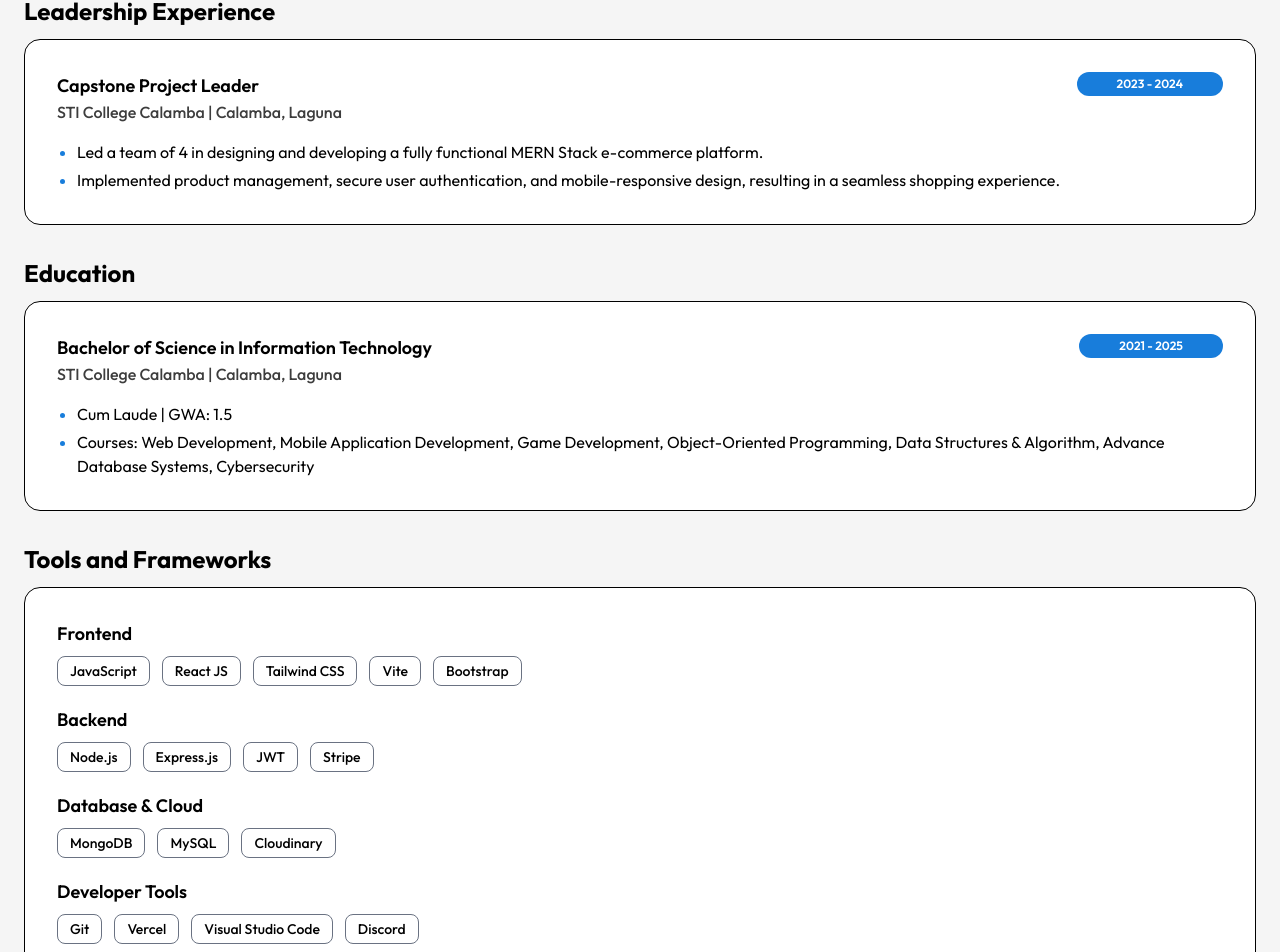
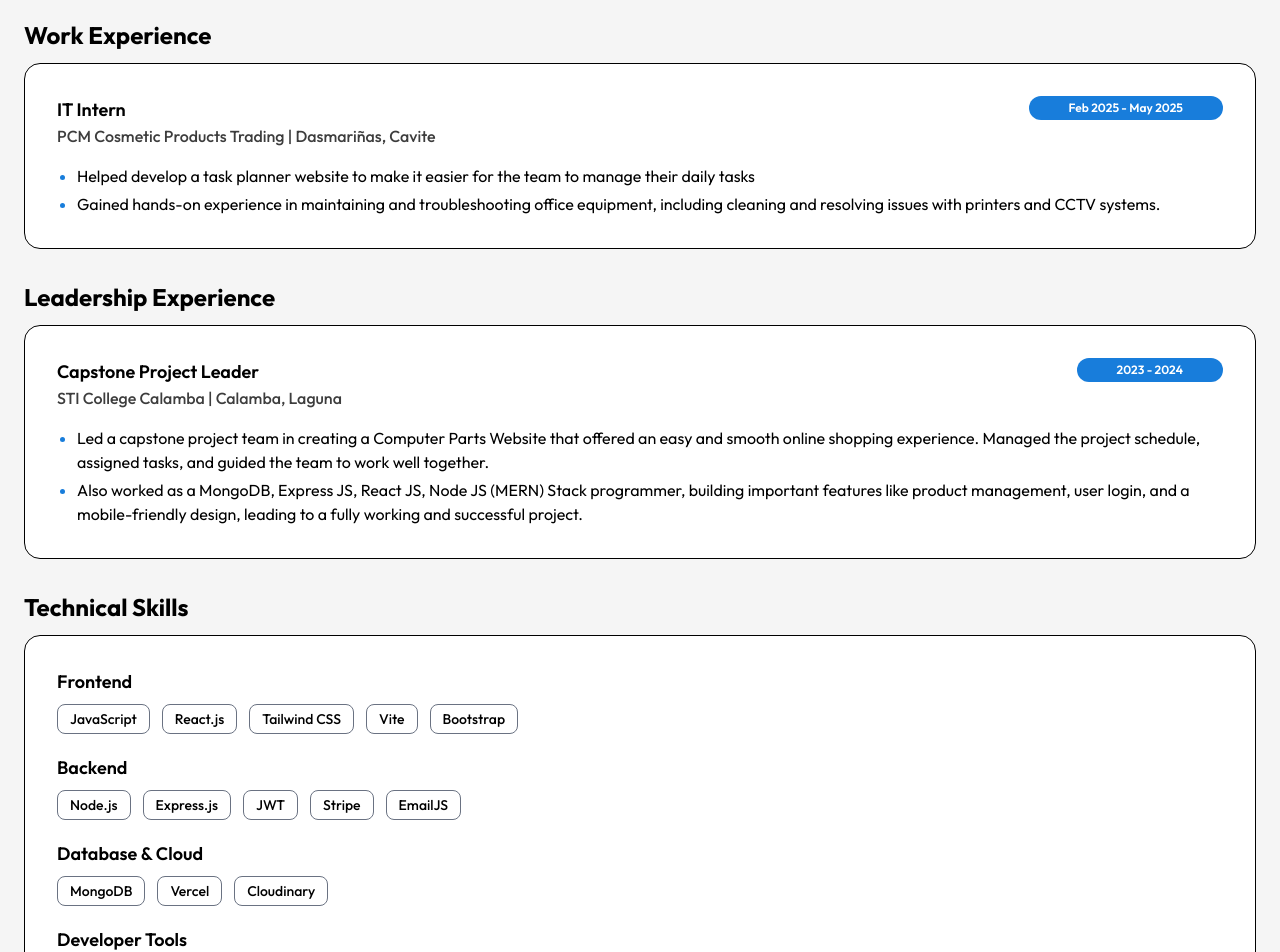
Before and after one commit to rvquiestas/my-portfolio, a React (Vite) app in the folder frontend/: page /resume in a window 1280 px wide. Shown: the part 539-1491 px from the top of the page. Built offline with nearby package versions, Linux system fonts and the light colour scheme; the HTML template or start-up script is replaced by a standard one.

Commit message:
Update Tech Stack in Resume Page

```diff
--- a/frontend/src/components/ToolsAndFrameworks.jsx
+++ b/frontend/src/components/ToolsAndFrameworks.jsx
@@ -5,7 +5,7 @@ const ToolsAndFrameworks = () => {
     <div className='mb-6 sm:mb-8'>
       {/* Tools and Frameworks Title */}
       <div className='inline-flex gap-2 items-center mb-3'>
-        <p className='text-primary text-xl sm:text-2xl 2xl:text-3xl font-bold'>Tools and Frameworks</p>
+        <p className='text-primary text-xl sm:text-2xl 2xl:text-3xl font-bold'>Technical Skills</p>
       </div>
 
       {/* Tools and Frameworks Card */}
@@ -16,7 +16,7 @@ const ToolsAndFrameworks = () => {
             <p className='text-primary font-semibold text-base sm:text-lg 2xl:text-xl mb-2'>Frontend</p>
             <div className="flex flex-wrap gap-2 sm:gap-3">
               <TechStack stack={"JavaScript"} />
-              <TechStack stack={"React JS"} />
+              <TechStack stack={"React.js"} />
               <TechStack stack={"Tailwind CSS"} />
               <TechStack stack={"Vite"} />
               <TechStack stack={"Bootstrap"} />
@@ -31,6 +31,7 @@ const ToolsAndFrameworks = () => {
               <TechStack stack={"Express.js"} />
               <TechStack stack={"JWT"} />
               <TechStack stack={"Stripe"} />
+              <TechStack stack={"EmailJS"} />
             </div>
           </div>
 
@@ -39,7 +40,7 @@ const ToolsAndFrameworks = () => {
             <p className='text-primary font-semibold text-base sm:text-lg 2xl:text-xl mb-2'>Database & Cloud</p>
             <div className="flex flex-wrap gap-2 sm:gap-3">
               <TechStack stack={"MongoDB"} />
-              <TechStack stack={"MySQL"} />
+              <TechStack stack={"Vercel"} />
               <TechStack stack={"Cloudinary"} />
             </div>
           </div>
@@ -49,7 +50,7 @@ const ToolsAndFrameworks = () => {
             <p className='text-primary font-semibold text-base sm:text-lg 2xl:text-xl mb-2'>Developer Tools</p>
             <div className="flex flex-wrap gap-2 sm:gap-3">
               <TechStack stack={"Git"} />
-              <TechStack stack={"Vercel"} />
+              <TechStack stack={"GitHub"} />
               <TechStack stack={"Visual Studio Code"} />
               <TechStack stack={"Discord"} />
             </div>
--- a/frontend/src/pages/Resume.jsx
+++ b/frontend/src/pages/Resume.jsx
@@ -67,10 +67,19 @@ const Resume = () => {
 
                 {/* Experience Section */}
                 <Experience
+                  expTitle={"Education"}
+                  jobTitle={"Bachelor of Science in Information Technology"}
+                  jobCompanyAndLoc={"STI College Calamba | Calamba, Laguna"}
+                  task1={"Cum Laude | GWA: 1.5"}
+                  task2={"Courses: Web Development, Mobile Application Development, Game Development, Object-Oriented Programming, Data Structures & Algorithm, Advance Database Systems, Application Development, Operating Systems, Cybersecurity"}
+                  date={"2021 - 2025"}
+                />
+
+                <Experience
                   expTitle={"Work Experience"}
                   jobTitle={"IT Intern"}
                   jobCompanyAndLoc={"PCM Cosmetic Products Trading | Dasmariñas, Cavite"}
-                  task1={"Developed a task planner website, improving task management efficiency for office staff."}
+                  task1={"Helped develop a task planner website to make it easier for the team to manage their daily tasks"}
                   task2={"Gained hands-on experience in maintaining and troubleshooting office equipment, including cleaning and resolving issues with printers and CCTV systems."}
                   date={"Feb 2025 - May 2025"}
                 />
@@ -79,18 +88,9 @@ const Resume = () => {
                   expTitle={"Leadership Experience"}
                   jobTitle={"Capstone Project Leader"}
                   jobCompanyAndLoc={"STI College Calamba | Calamba, Laguna"}
-                  task1={"Led a team of 4 in designing and developing a fully functional MERN Stack e-commerce platform."}
-                  task2={"Implemented product management, secure user authentication, and mobile-responsive design, resulting in a seamless shopping experience."}
+                  task1={"Led a capstone project team in creating a Computer Parts Website that offered an easy and smooth online shopping experience. Managed the project schedule, assigned tasks, and guided the team to work well together."}
+                  task2={"Also worked as a MongoDB, Express JS, React JS, Node JS (MERN) Stack programmer, building important features like product management, user login, and a mobile-friendly design, leading to a fully working and successful project."}
                   date={"2023 - 2024"}
-                />
-
-                <Experience
-                  expTitle={"Education"}
-                  jobTitle={"Bachelor of Science in Information Technology"}
-                  jobCompanyAndLoc={"STI College Calamba | Calamba, Laguna"}
-                  task1={"Cum Laude | GWA: 1.5"}
-                  task2={"Courses: Web Development, Mobile Application Development, Game Development, Object-Oriented Programming, Data Structures & Algorithm, Advance Database Systems, Cybersecurity"}
-                  date={"2021 - 2025"}
                 />
 
                 {/* Tools and Frameworks */}
```
